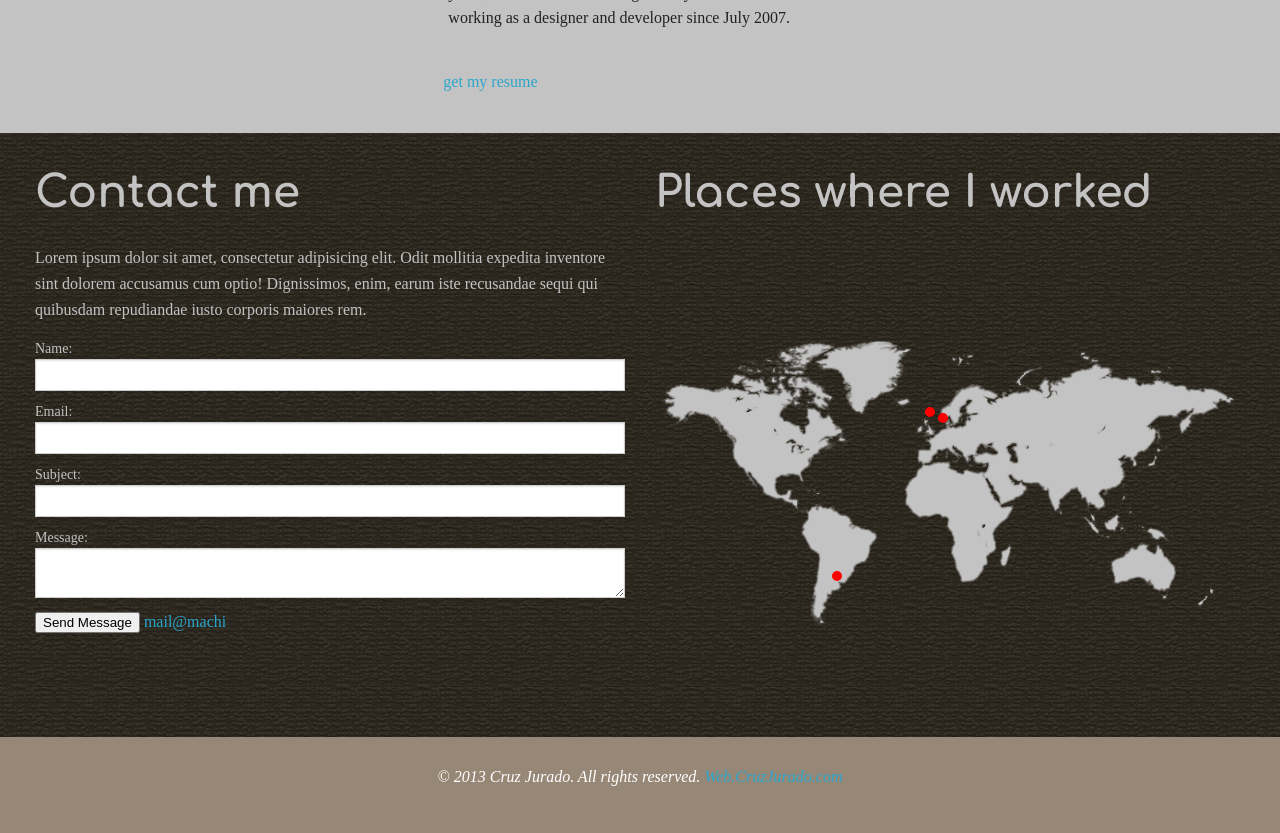
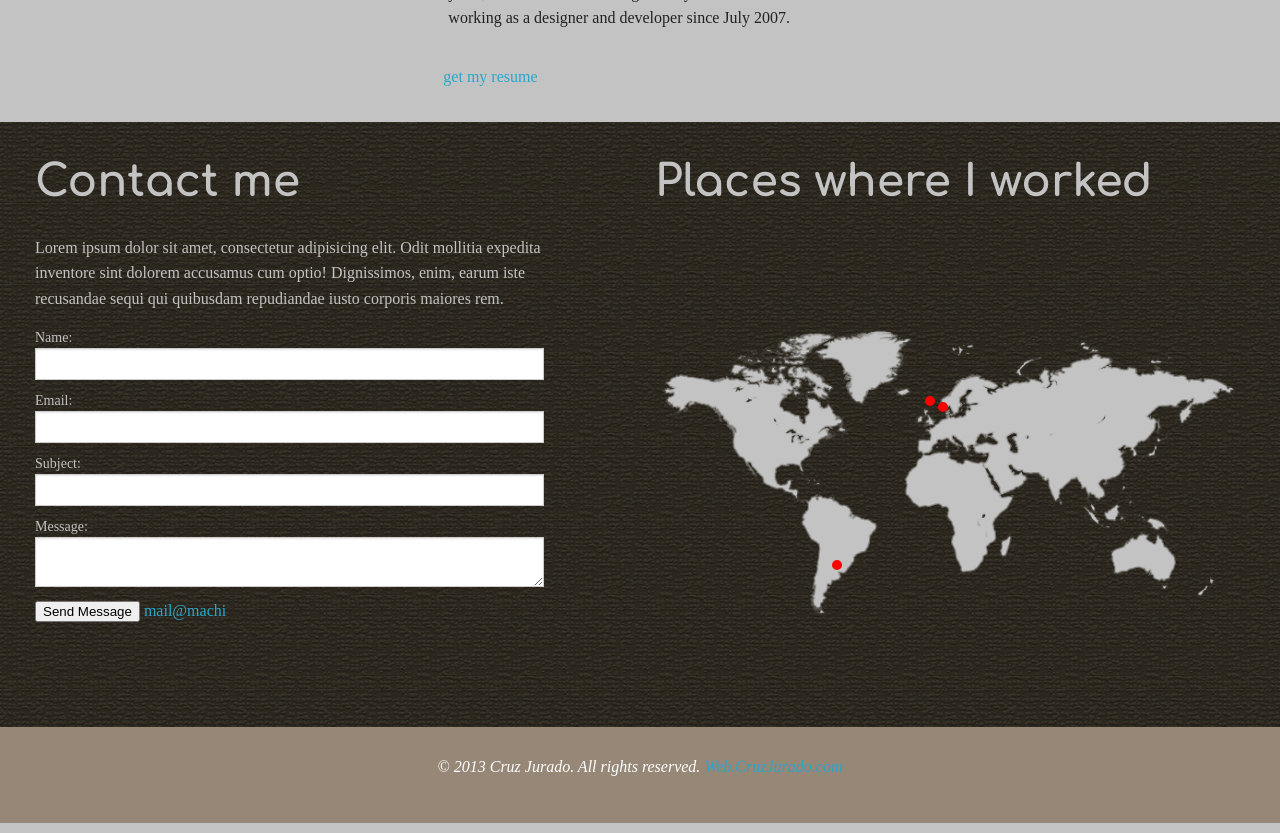
Before and after one commit to Zurc/machi, a PHP site: page /about.php in a window 1280 px wide. Shown: the part 384-1217 px from the top of the page. Run offline with PHP 8.4, Linux system fonts and the light colour scheme; some web fonts are replaced.

Commit message:
cambio en padding about

```diff
--- a/css/style.css
+++ b/css/style.css
@@ -39,17 +39,20 @@ h1, h2, h3, h4 {
 	font-weight: 200;
 }
 
+.bpadding-right {
+	padding-right: 6em;
+}
 
 .bmargin {
-	margin: 80px 0;
+	margin: 5em 0;
 }
 
 .nmargin {
-	margin: 40px 0;
+	margin: 2.5em 0;
 }
 
 .smargin {
-	margin: 23px 0;
+	margin: 1.1em 0;
 }
 
 .trpt {
@@ -331,4 +334,8 @@ footer {
 		margin-top: 0;
 	}
 
+	.bpadding-right {
+	padding-right: 0;
 }
+
+}
```
